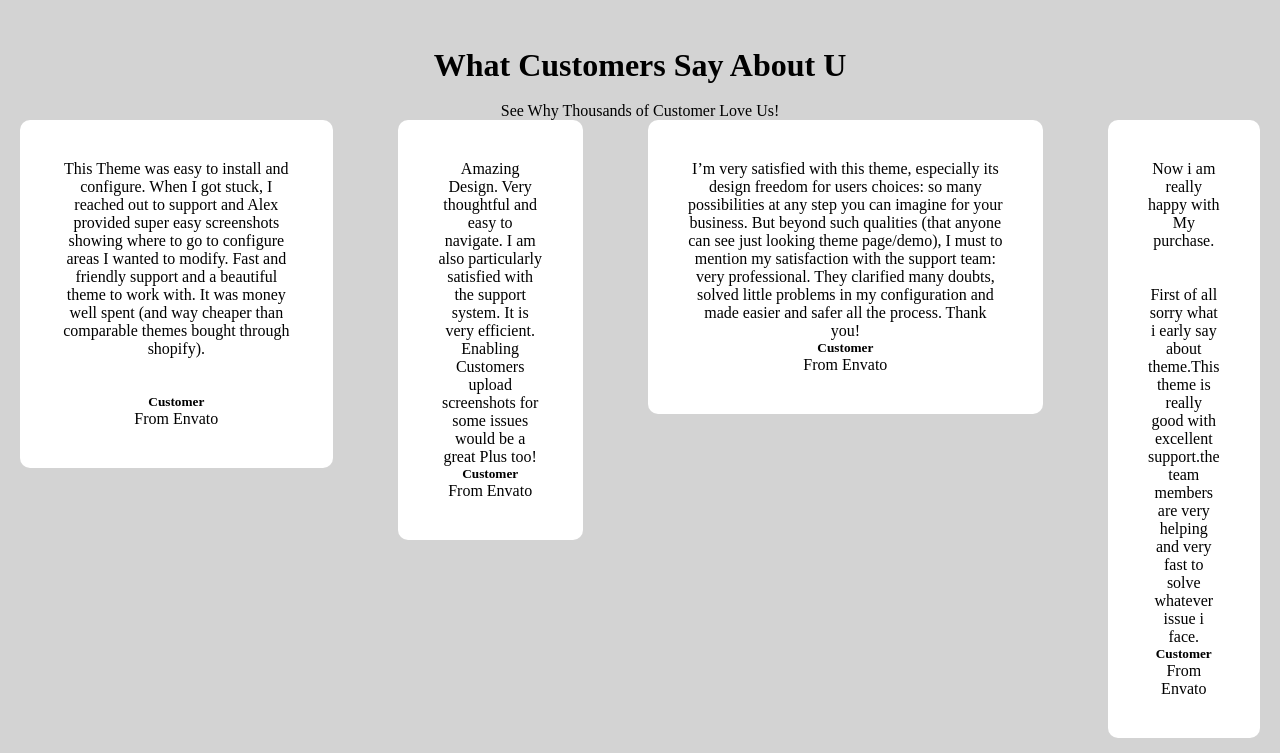
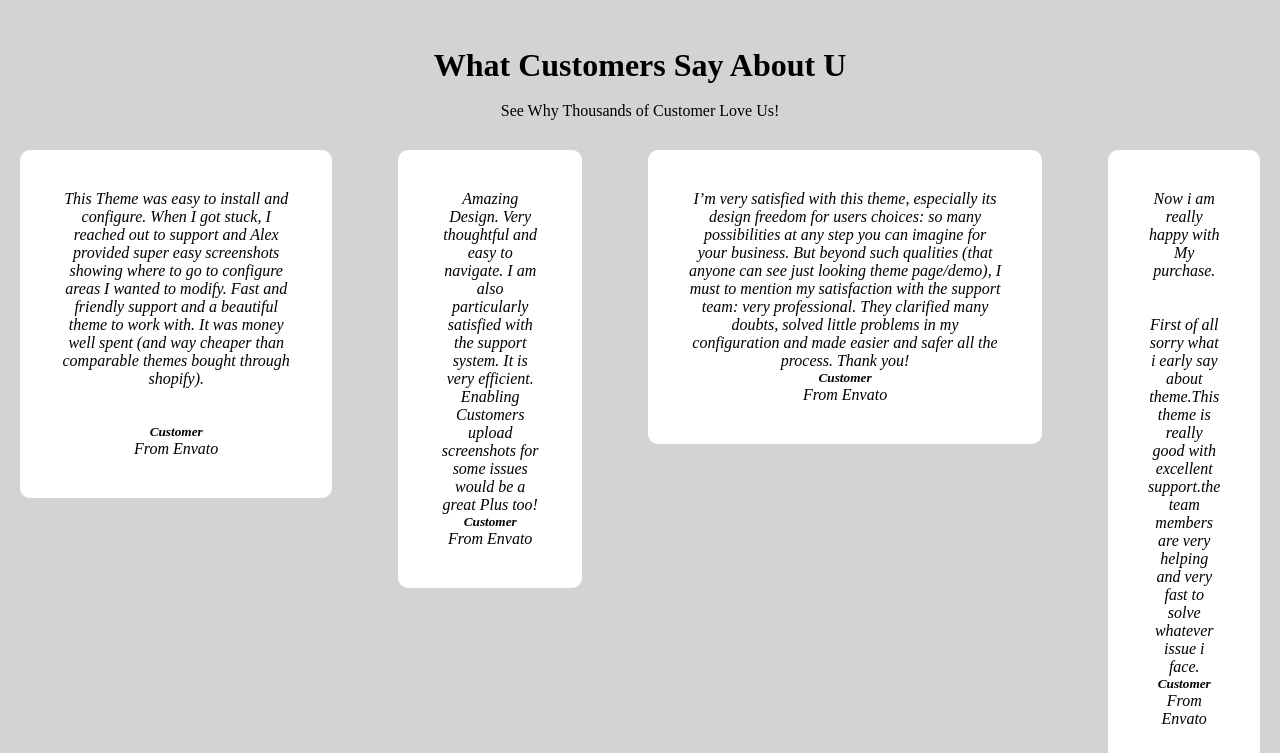
Before and after one commit to harikapyla/HTML-Website, a plain HTML site: page index.html in a window 1280 px wide. Shown: the part 3640-4393 px from the top of the page. Drawn offline with Linux system fonts and the light colour scheme.

Commit message:
Update style.css

```diff
--- a/css/style.css
+++ b/css/style.css
@@ -21,6 +21,7 @@
 #header a{
     color: #000;
 }
+
 #fur{
     background-color:#e5e7eb;
     padding-bottom: 175px;
@@ -122,6 +123,9 @@
     text-align: center;
     padding-top:120px;
 }
+#bpics{
+    padding-top:30px;
+}
 #bpicr1,#bpicr2,#bpicr3,#bpicr4,#bpicr5{
     display: flex;
     gap: 2%;
@@ -133,6 +137,7 @@
     border-radius: 10px;
     padding: 40px;
     margin: 0px 20px;
+    font-style:italic;
 }
 #FAQs{
     background-color: #fff;
```
